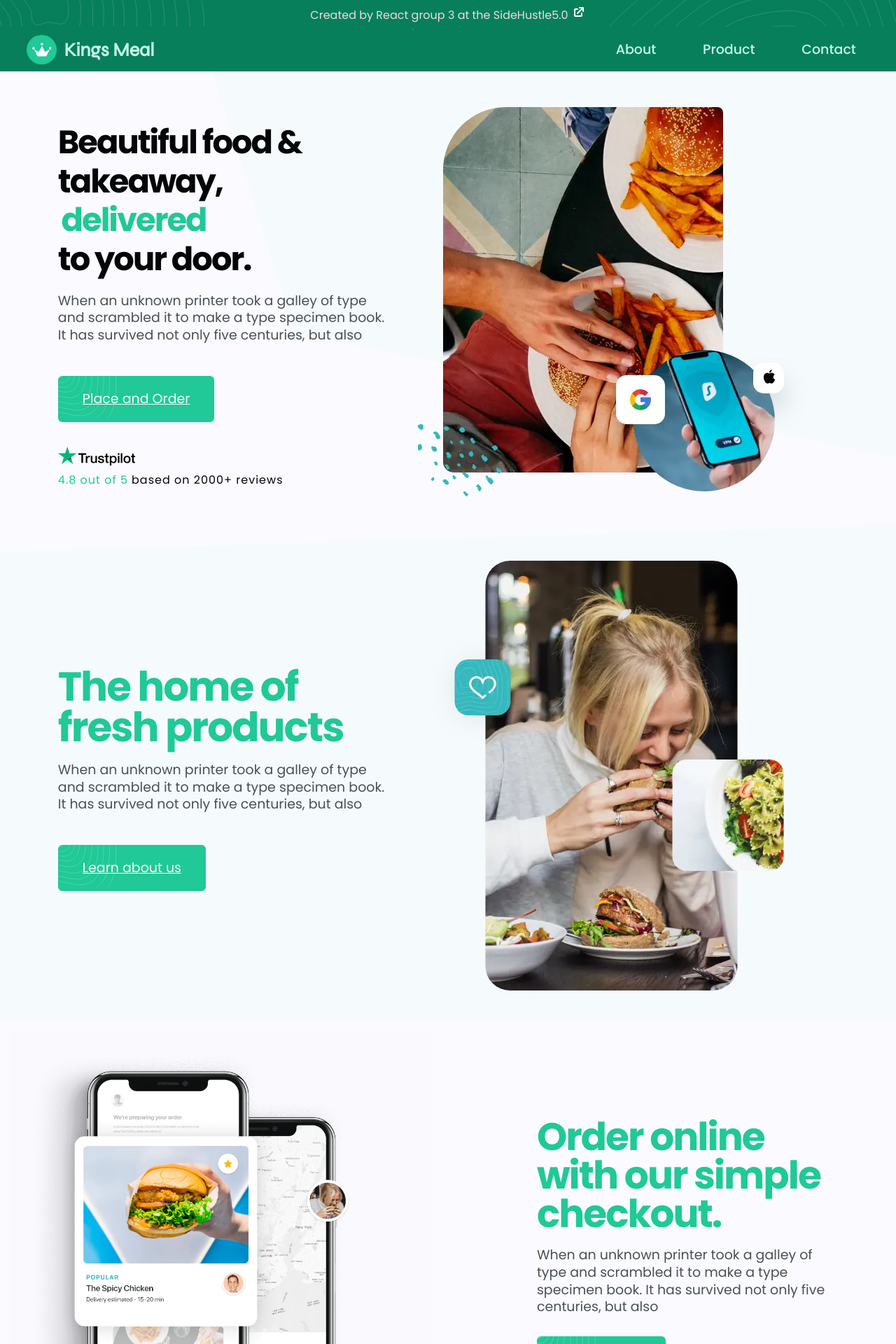
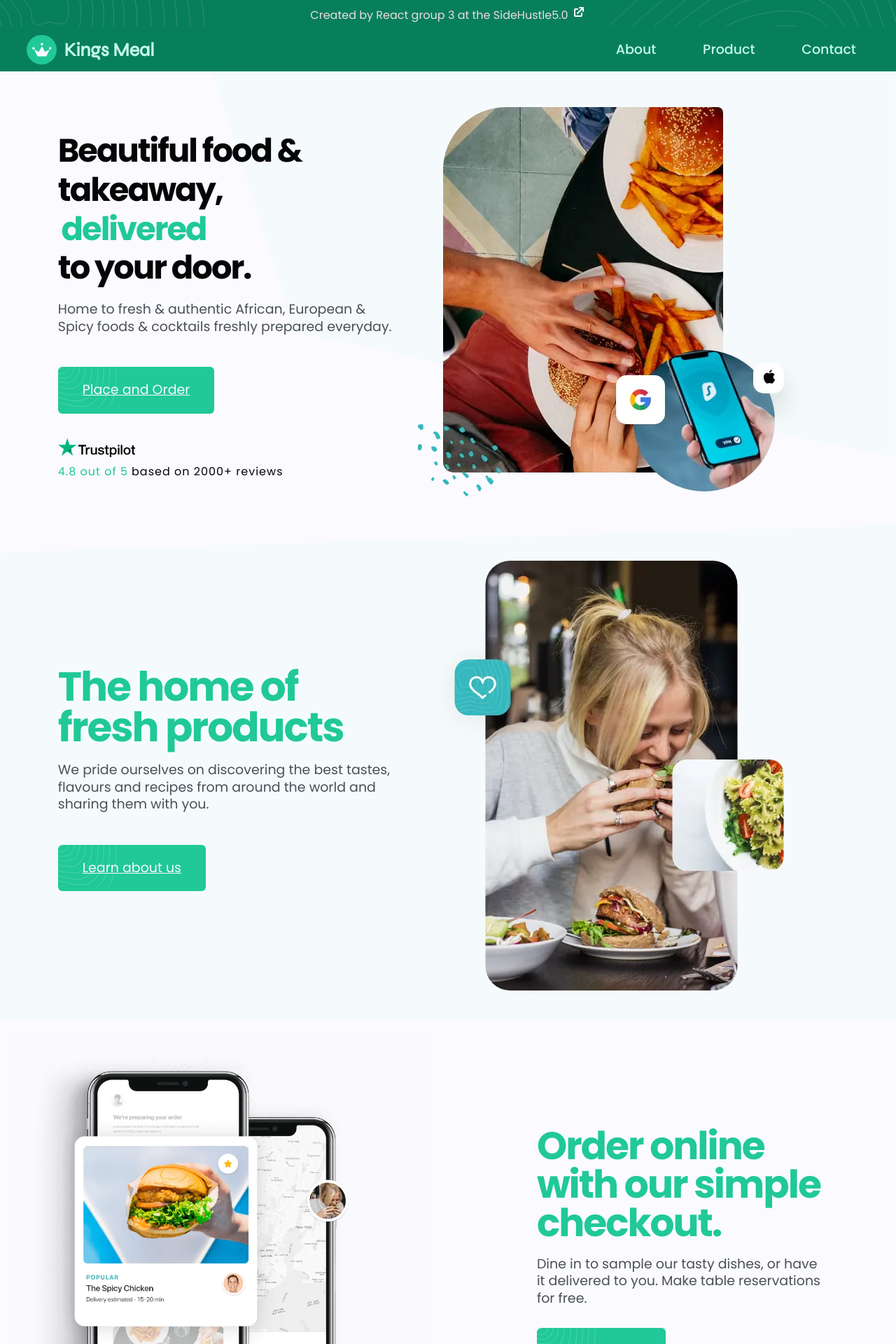
Before and after one commit to elitenoire/kingsmeal, a React (Create React App) app: page / in a window 1280 px wide. Shown: the top 1920 px of the page at 70% size. Built offline with nearby package versions, Linux system fonts and the light colour scheme.

Commit message:
relatable content copy

```diff
--- a/src/components/Content/Content.js
+++ b/src/components/Content/Content.js
@@ -13,8 +13,8 @@ const Content = () => {
 							to your door.
 						</h1>
 						<p className="text-p">
-							When an unknown printer took a galley of type and scrambled it to make a type specimen book.
-							It has survived not only five centuries, but also
+							Home to fresh & authentic African, European & Spicy foods & cocktails freshly prepared
+							everyday.
 						</p>
 						<div className="btn-container">
 							<a href="/order" className="btn">
@@ -39,7 +39,7 @@ const Content = () => {
 			<SecondaryContent
 				headingBefore="The home of"
 				headingAfter="fresh products"
-				para="When an unknown printer took a galley of type and scrambled it to make a type specimen book. It has survived not only five centuries, but also"
+				para="We pride ourselves on discovering the best tastes, flavours and recipes from around the world and sharing them with you."
 				btnText="Learn about us"
 				image="group.webp"
 			/>
--- a/src/components/DisplayContent/DisplayContent.js
+++ b/src/components/DisplayContent/DisplayContent.js
@@ -14,8 +14,8 @@ const DisplayContent = () => {
 							<br></br>
 						</h1>
 						<p className="display-text-p">
-							When an unknown printer took a galley of type and scrambled it to make a type specimen book.
-							It has survived not only five centuries, but also
+							Dine in to sample our tasty dishes, or have it delivered to you. Make table reservations for
+							free.
 						</p>
 						<div className="display-btn-container">
 							<a href="/order" className="btn">
```
